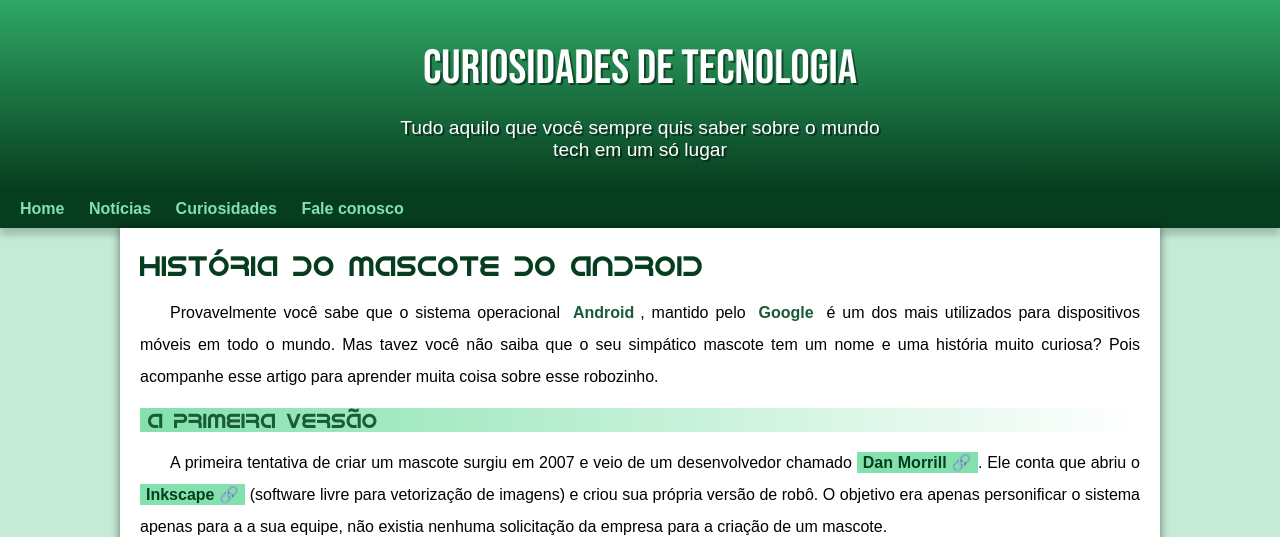
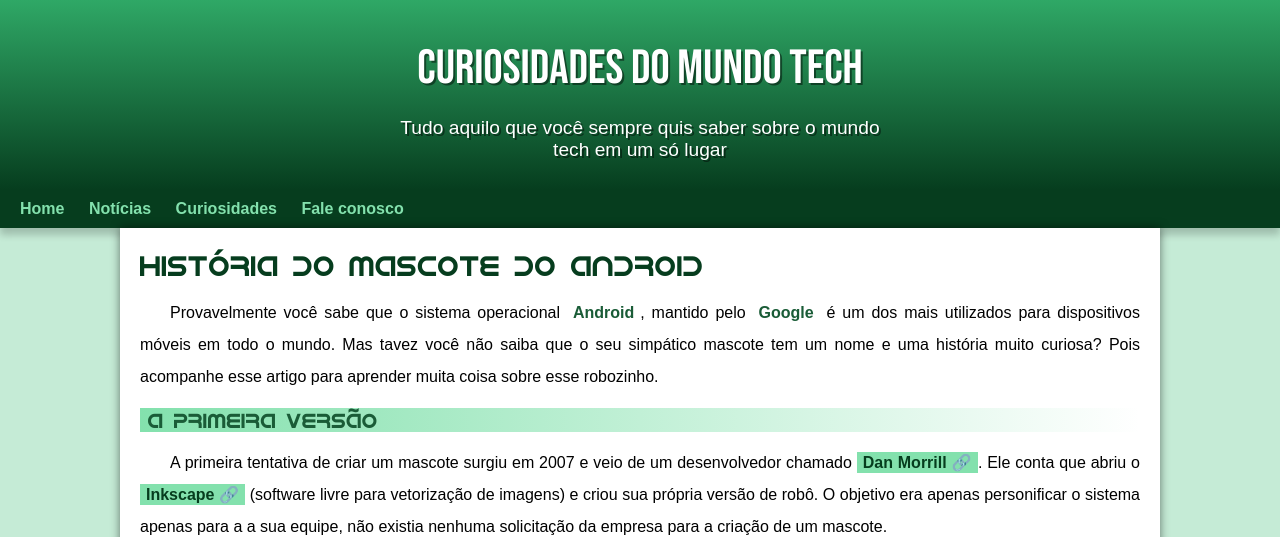
Before and after one commit to RicoVianna/html_css, a plain HTML site: page desafios/desaf010/android.html in a window 1280 px wide. Shown: the top 537 px of the page. Drawn offline with Linux system fonts and the light colour scheme.

Commit message:
Update android.html

```diff
--- a/desafios/desaf010/android.html
+++ b/desafios/desaf010/android.html
@@ -11,7 +11,7 @@
 </head>
 <body>
     <header>
-        <h1>Curiosidades de Tecnologia</h1>
+        <h1>Curiosidades do mundo tech</h1>
         <p>
             Tudo aquilo que você sempre quis saber sobre o mundo tech em um só lugar
         </p>
```
